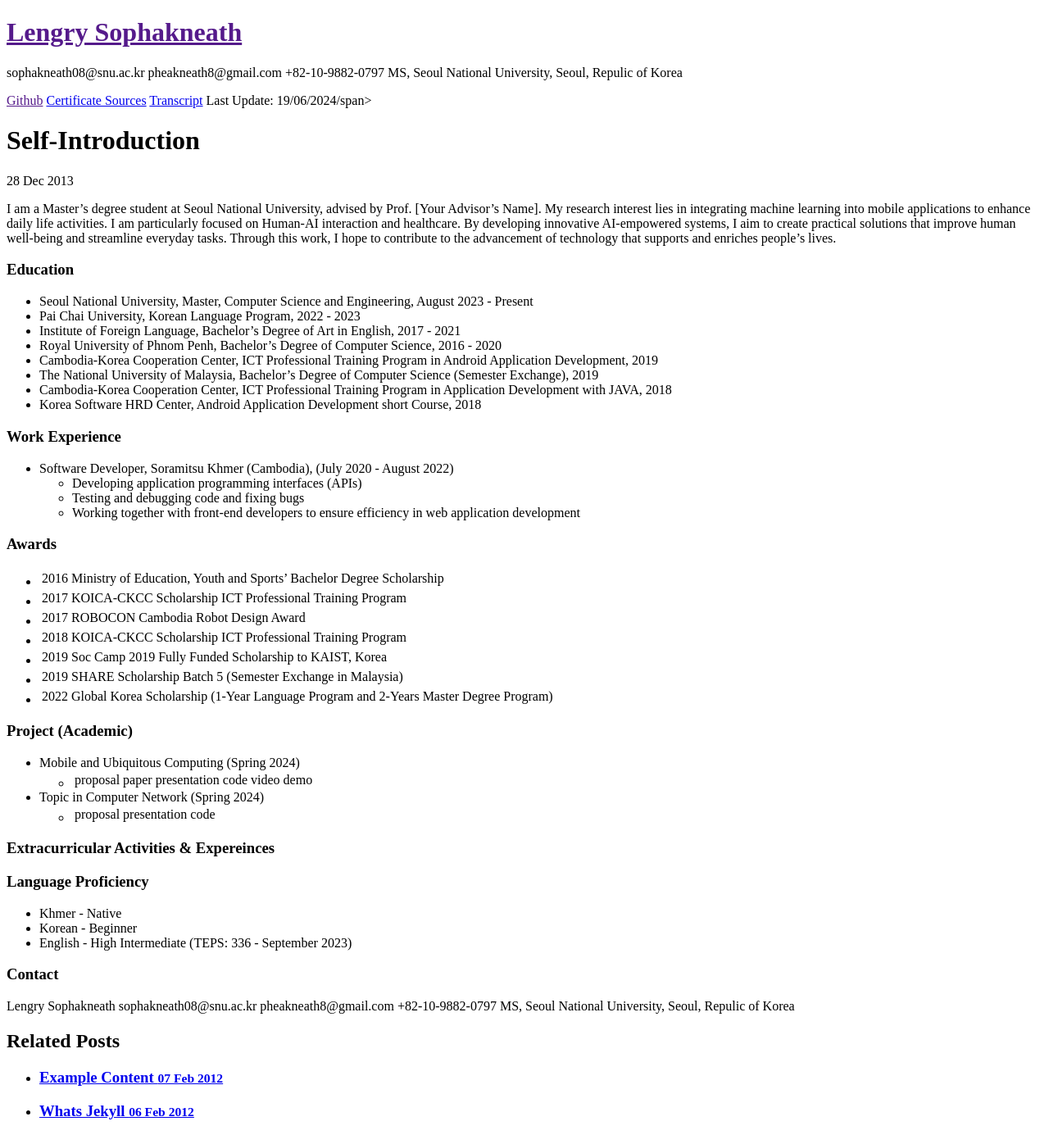
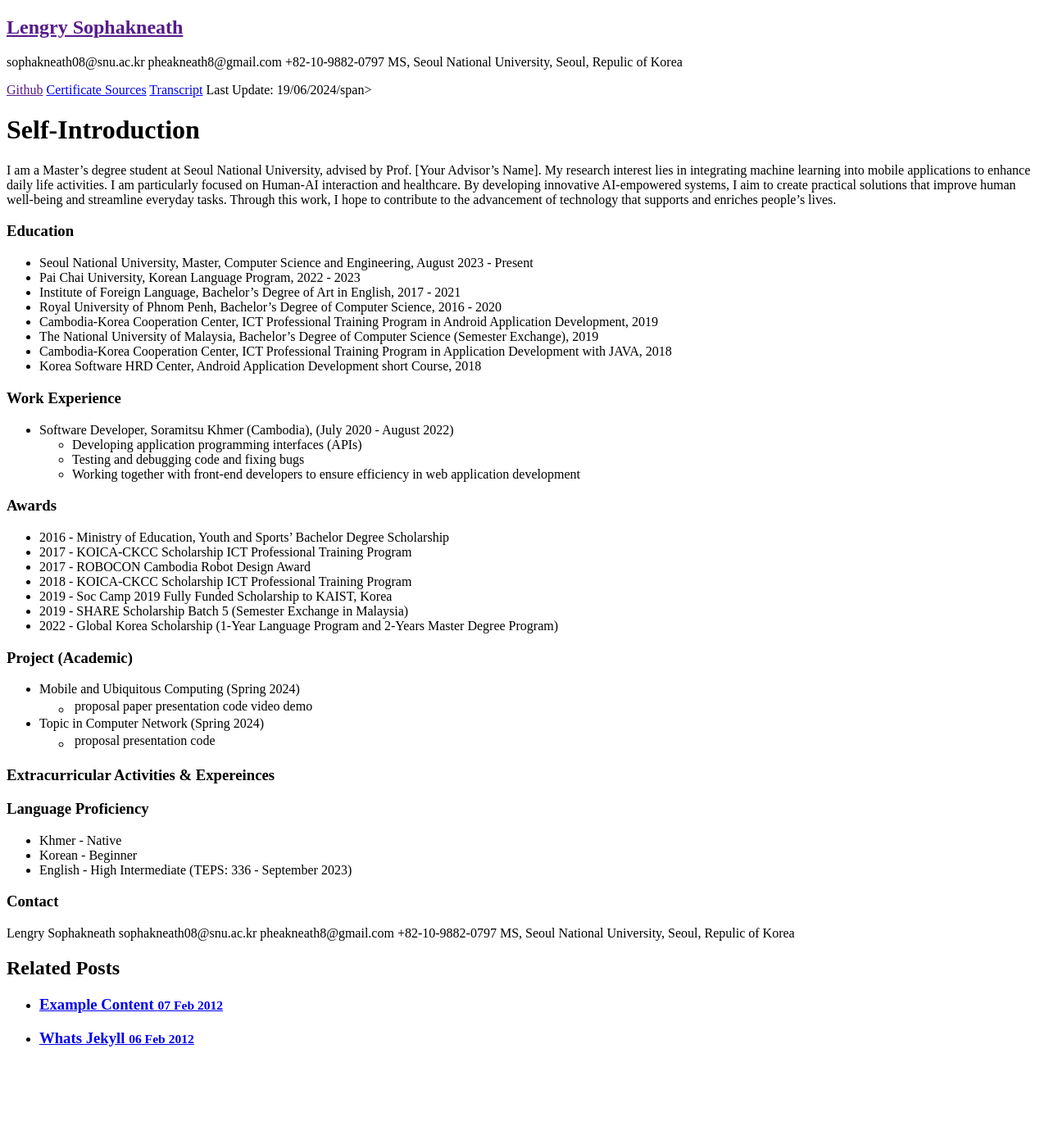
Before and after one commit to Sophakneath/sophakneath.github.io, a Jekyll site: the page built from _posts/2013-12-28-introducing-hyde.md, in a window 1280 px wide. Shown: the whole page at 82% size. Built offline with Jekyll 4.4.1, drawn with Linux system fonts in a browser that asks for light colours; Markdown is read by kramdown in place of the engine named in the settings; after the commit the page ends 1296 px from its top, so only the background shows below that.

Commit message:
update info

```diff
--- a/_includes/sidebar.html
+++ b/_includes/sidebar.html
@@ -1,11 +1,11 @@
 <div class="sidebar">
   <div class="container sidebar-sticky">
     <div class="sidebar-about">
-      <h1>
+      <h2>
         <a href="{{ site.baseurl }}">
           Lengry Sophakneath
         </a>
-      </h1>
+      </h2>
       <p class="lead">
         sophakneath08@snu.ac.kr
         pheakneath8@gmail.com
--- a/_layouts/post.html
+++ b/_layouts/post.html
@@ -4,7 +4,7 @@
 
 <div class="post">
   <h1 class="post-title">{{ page.title }}</h1>
-  <span class="post-date">{{ page.date | date_to_string }}</span>
+  <!-- <span class="post-date">{{ page.date | date_to_string }}</span> -->
   {{ content }}
 </div>
 
--- a/_posts/2013-12-28-introducing-hyde.md
+++ b/_posts/2013-12-28-introducing-hyde.md
@@ -25,13 +25,13 @@
 
 ### Awards
 
-* 2016 | Ministry of Education, Youth and Sports’ Bachelor Degree Scholarship
-* 2017 | KOICA-CKCC Scholarship ICT Professional Training Program
-* 2017 | ROBOCON Cambodia Robot Design Award
-* 2018 | KOICA-CKCC Scholarship ICT Professional Training Program
-* 2019 | Soc Camp 2019 Fully Funded Scholarship to KAIST, Korea
-* 2019 | SHARE Scholarship Batch 5 (Semester Exchange in Malaysia)
-* 2022 | Global Korea Scholarship (1-Year Language Program and 2-Years Master Degree Program)
+* 2016 - Ministry of Education, Youth and Sports’ Bachelor Degree Scholarship
+* 2017 - KOICA-CKCC Scholarship ICT Professional Training Program
+* 2017 - ROBOCON Cambodia Robot Design Award
+* 2018 - KOICA-CKCC Scholarship ICT Professional Training Program
+* 2019 - Soc Camp 2019 Fully Funded Scholarship to KAIST, Korea
+* 2019 - SHARE Scholarship Batch 5 (Semester Exchange in Malaysia)
+* 2022 - Global Korea Scholarship (1-Year Language Program and 2-Years Master Degree Program)
 
 ### Project (Academic)
 
--- a/index.html
+++ b/index.html
@@ -19,7 +19,7 @@
   {% endfor %}
 </div>
 
-<div class="pagination">
+<!-- <div class="pagination">
   {% if paginator.next_page %}
     <a class="pagination-item older" href="{{ site.baseurl }}page{{paginator.next_page}}">Older</a>
   {% else %}
@@ -34,4 +34,4 @@
   {% else %}
     <span class="pagination-item newer">Newer</span>
   {% endif %}
-</div>
+</div> -->
```
